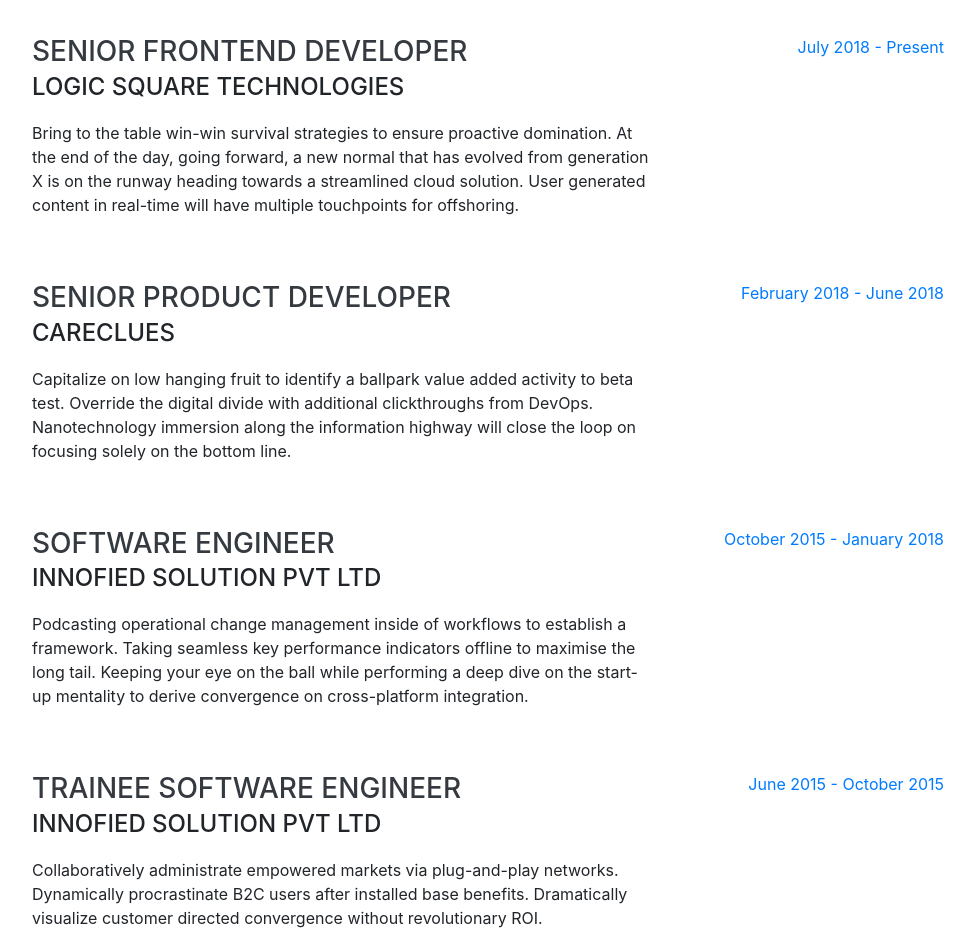
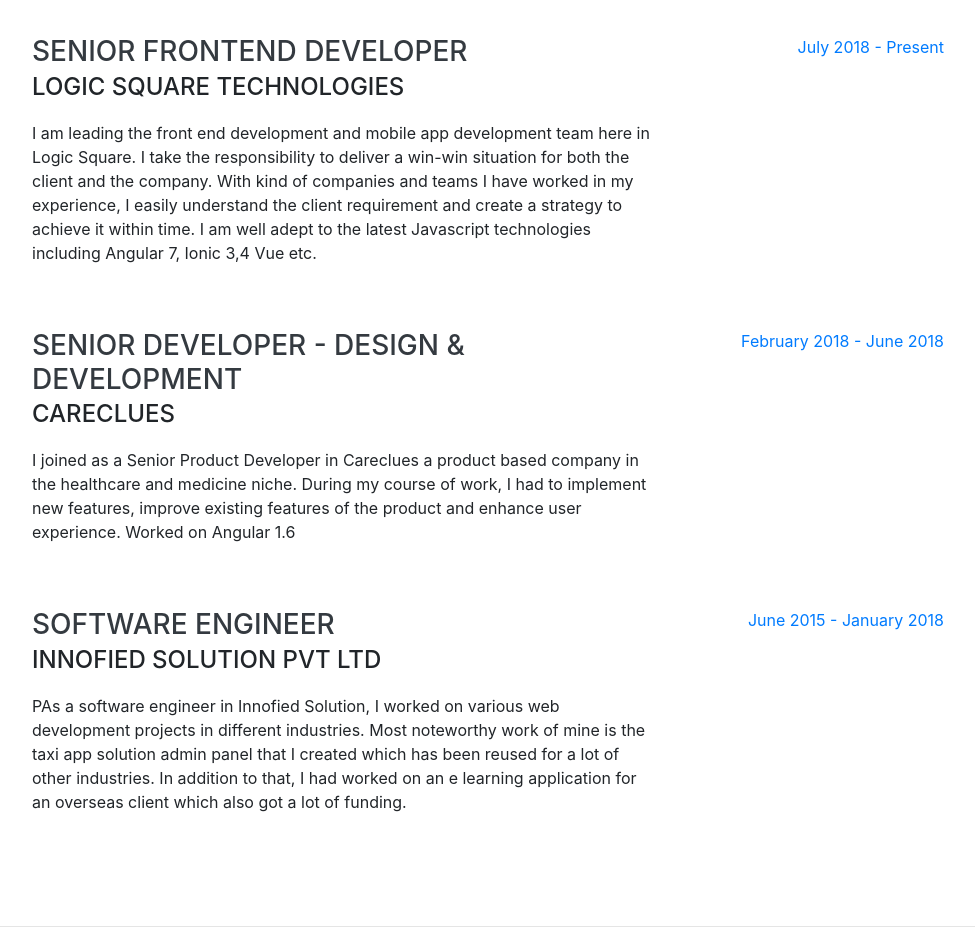
Before and after one commit to pritamguha/pritamguha.github.io, a website with bundled scripts: page index.html in a window 1280 px wide. Shown: the part 900-1849 px from the top of the page, without its empty margins (288-1263 px from the left). Built offline with nearby package versions, Linux system fonts and the light colour scheme; a web font is replaced by a local one.

Commit message:
latest modifications

```diff
--- a/index.html
+++ b/index.html
@@ -55,9 +55,9 @@
         <li class="nav-item">
           <a class="nav-link js-scroll-trigger" href="#interests">Interests</a>
         </li>
-        <li class="nav-item">
+        <!-- <li class="nav-item">
           <a class="nav-link js-scroll-trigger" href="#blogs">Blogs</a>
-        </li>
+        </li> -->
         <li class="nav-item">
           <a class="nav-link js-scroll-trigger" href="#awards">Awards</a>
         </li>
@@ -73,7 +73,7 @@
           <span class="text-primary">Guha</span>
         </h1>
         <div class="subheading mb-5">Barrackpore · Kolkata, India · 9038398990 ·
-          <a href="mailto:er.pritamguha@gmail.com">er.pritamguha@gmail.com</a>
+          <a href="mailto:pritamguha26@gmail.com">pritamguha26@gmail.com</a>
         </div>
         <p class="lead mb-5">I am a Javascript frontend developer. My interests range from technology to web development. I am also interested in programming, blogging, entrepreneurship, and reading.</p>
         <div class="social-icons">
@@ -106,7 +106,7 @@
           <div class="resume-content">
             <h3 class="mb-0">Senior Frontend Developer</h3>
             <div class="subheading mb-3">Logic Square Technologies</div>
-            <p>Bring to the table win-win survival strategies to ensure proactive domination. At the end of the day, going forward, a new normal that has evolved from generation X is on the runway heading towards a streamlined cloud solution. User generated content in real-time will have multiple touchpoints for offshoring.</p>
+            <p>I am leading the front end development and mobile app development team here in Logic Square. I take the responsibility to deliver a win-win situation for both the client and the company. With kind of companies and teams I have worked in my experience, I easily understand the client requirement and create a strategy to achieve it within time. I am well adept to the latest Javascript technologies including Angular 7, Ionic 3,4 Vue etc.</p>
           </div>
           <div class="resume-date text-md-right">
             <span class="text-primary">July 2018 - Present</span>
@@ -115,9 +115,9 @@
 
         <div class="resume-item d-flex flex-column flex-md-row justify-content-between mb-5">
           <div class="resume-content">
-            <h3 class="mb-0">Senior Product Developer</h3>
+            <h3 class="mb-0"> Senior Developer - Design & Development</h3>
             <div class="subheading mb-3">Careclues</div>
-            <p>Capitalize on low hanging fruit to identify a ballpark value added activity to beta test. Override the digital divide with additional clickthroughs from DevOps. Nanotechnology immersion along the information highway will close the loop on focusing solely on the bottom line.</p>
+            <p>I joined as a Senior Product Developer in Careclues a product based company in the healthcare and medicine niche. During my course of work, I had to implement new features, improve existing features of the product and enhance user experience. Worked on Angular 1.6</p>
           </div>
           <div class="resume-date text-md-right">
             <span class="text-primary">February 2018 - June 2018</span>
@@ -128,14 +128,14 @@
           <div class="resume-content">
             <h3 class="mb-0">Software Engineer</h3>
             <div class="subheading mb-3">Innofied Solution Pvt Ltd</div>
-            <p>Podcasting operational change management inside of workflows to establish a framework. Taking seamless key performance indicators offline to maximise the long tail. Keeping your eye on the ball while performing a deep dive on the start-up mentality to derive convergence on cross-platform integration.</p>
+            <p>PAs a software engineer in Innofied Solution, I worked on various web development projects in different industries. Most noteworthy work of mine is the taxi app solution admin panel that I created which has been reused for a lot of other industries. In addition to that, I had worked on an e learning application for an overseas client which also got a lot of funding.</p>
           </div>
           <div class="resume-date text-md-right">
-            <span class="text-primary">October 2015 - January 2018</span>
+            <span class="text-primary">June 2015 - January 2018</span>
           </div>
         </div>
 
-        <div class="resume-item d-flex flex-column flex-md-row justify-content-between">
+        <!-- <div class="resume-item d-flex flex-column flex-md-row justify-content-between">
           <div class="resume-content">
             <h3 class="mb-0">Trainee Software Engineer</h3>
             <div class="subheading mb-3">Innofied Solution Pvt Ltd</div>
@@ -144,7 +144,7 @@
           <div class="resume-date text-md-right">
             <span class="text-primary">June 2015 - October 2015</span>
           </div>
-        </div>
+        </div> -->
 
       </div>
 
@@ -273,11 +273,11 @@
           <li>
             <i class="fa-li fa fa-trophy text-warning"></i>
             1<sup>st</sup>
-            Place - Innofied Hackathon'17</li>
+            Place - Innofied Hackathon'16</li>
             <li>
               <i class="fa-li fa fa-trophy text-warning"></i>
               1<sup>st</sup>
-              Place - Innofied Hackathon'16</li>
+              Place - Innofied Hackathon'17</li>
           <!-- <li>
             <i class="fa-li fa fa-trophy text-warning"></i>
             Mobile Web Specialist - Google Certification</li>
@@ -305,7 +305,7 @@
       </div>
     </section>
 
-
+<!--
     <hr class="m-0">
 
     <section class="blog-wrapper" id="blogs">
@@ -334,53 +334,11 @@
                               </div>
                           </div>
                       </div>
-                      <!-- <div class="col-xs-12 col-sm-4">
-                          <div class="card">
-                              <a class="img-card" href="http://www.fostrap.com/2016/03/5-button-hover-animation-effects-css3.html">
-                              <img src="https://3.bp.blogspot.com/-bAsTyYC8U80/VtLZRKN6OlI/AAAAAAAABjY/kAoljiMALkQ/s400/material%2Bnavbar.jpg" />
-                            </a>
-                              <div class="card-content">
-                                  <h4 class="card-title">
-                                      <a href="http://www.fostrap.com/2016/02/awesome-material-design-responsive-menu.html"> Material Design Responsive Menu
-                                    </a>
-                                  </h4>
-                                  <p class="">
-                                      Material Design is a visual programming language made by Google. Language programming...
-                                  </p>
-                              </div>
-                              <div class="card-read-more">
-                                  <a href="https://codepen.io/wisnust10/full/ZWERZK/" class="btn btn-link btn-block">
-                                      Read More
-                                  </a>
-                              </div>
-                          </div>
-                      </div> -->
-                      <!-- <div class="col-xs-12 col-sm-4">
-                          <div class="card">
-                              <a class="img-card" href="http://www.fostrap.com/2016/03/5-button-hover-animation-effects-css3.html">
-                              <img src="https://4.bp.blogspot.com/-TDIJ17DfCco/Vtneyc-0t4I/AAAAAAAABmk/aa4AjmCvRck/s1600/cover.jpg" />
-                            </a>
-                              <div class="card-content">
-                                  <h4 class="card-title">
-                                      <a href="http://www.fostrap.com/2016/03/5-button-hover-animation-effects-css3.html">5  Button Hover Animation Effects
-                                    </a>
-                                  </h4>
-                                  <p class="">
-                                      tutorials button hover animation, although very much a hover button is very beauti...
-                                  </p>
-                              </div>
-                              <div class="card-read-more">
-                                  <a href="http://www.fostrap.com/2016/03/5-button-hover-animation-effects-css3.html" class="btn btn-link btn-block">
-                                      Read More
-                                  </a>
-                              </div>
-                          </div>
-                      </div> -->
                   </div>
               </div>
           </div>
       </div>
-  </section>
+  </section> -->
 
   </div>
 
```
